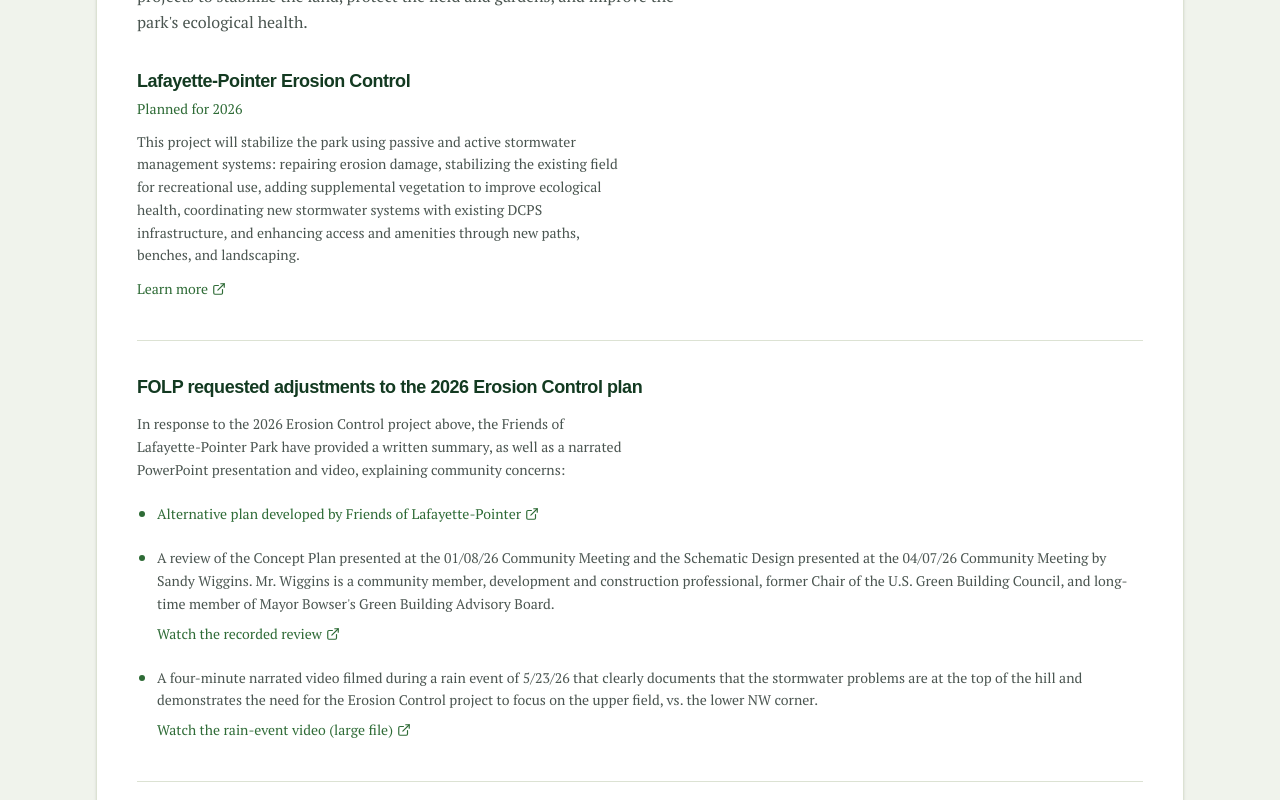
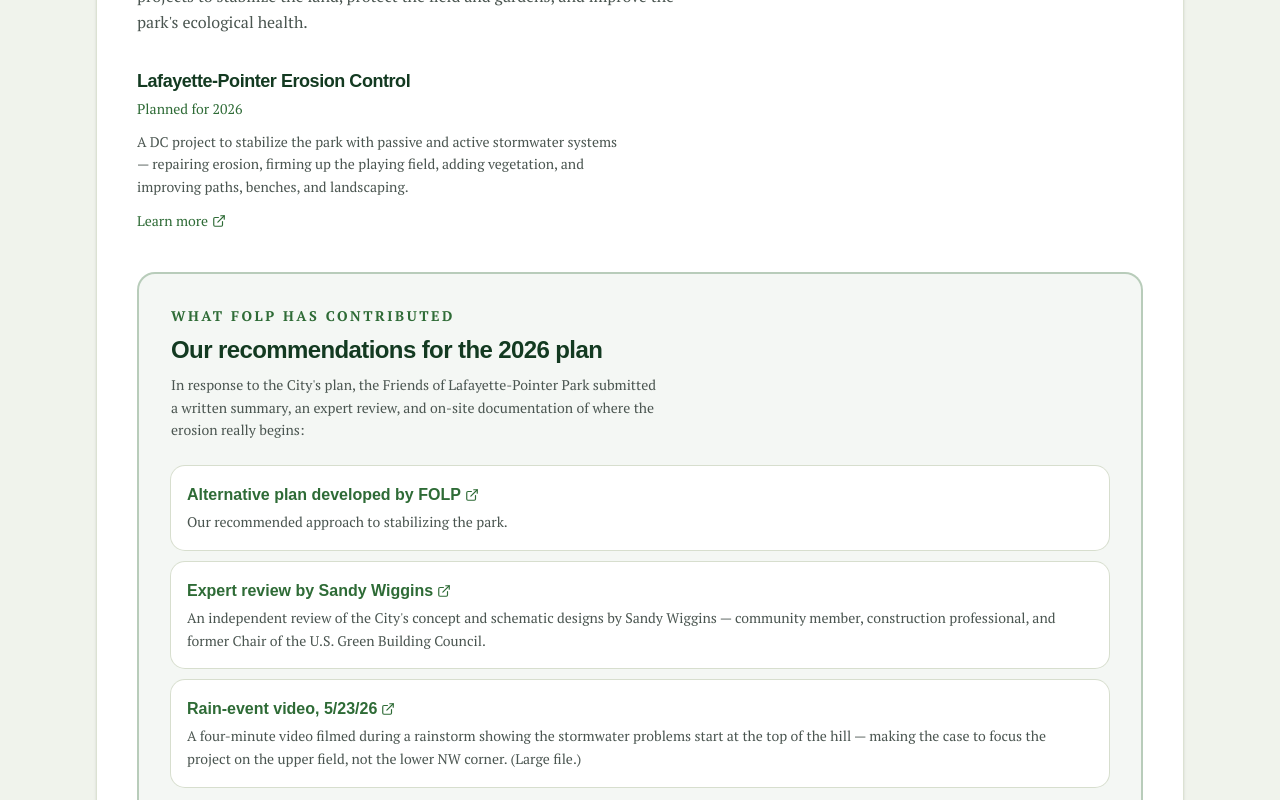
Before and after one commit to leftjeff/lafayette, a Next.js app: page /park in a window 1280 px wide. Shown: the part 2560-3360 px from the top of the page. Built offline with nearby package versions, Linux system fonts and the light colour scheme; a web font is replaced by a local one.

Commit message:
Condense stormwater 2026 section + highlight FOLP contributions; add bear carving to history accomplishments

```diff
--- a/src/app/history/page.tsx
+++ b/src/app/history/page.tsx
@@ -276,6 +276,37 @@
 						</p>
 					</div>
 
+					<div className="overflow-hidden rounded-2xl border border-border/60 bg-card shadow-sm sm:grid sm:grid-cols-[1fr_1.1fr]">
+						<div className="relative aspect-[4/3] sm:aspect-auto">
+							<Image
+								src="/photos/bear-carving-paul-waclo.jpg"
+								alt="Artist Paul Waclo carving a bear from a storm-damaged oak stump at Lafayette-Pointer Park, June 2026"
+								fill
+								sizes="(min-width: 640px) 24rem, 100vw"
+								className="object-cover"
+							/>
+						</div>
+						<div className="p-6 sm:p-8">
+							<p className="eyebrow text-primary">June 2026 — most recent</p>
+							<h3 className="mt-2 font-heading text-2xl font-semibold tracking-tight">
+								The bear carving
+							</h3>
+							<p className="mt-3 text-base leading-relaxed text-muted-foreground">
+								Thanks to generous community members, FOLP reached its
+								fundraising goal and commissioned artist Paul Waclo to transform
+								a storm-damaged 250-year-old oak into a sculpture of a bear —
+								the longtime mascot of Lafayette Elementary School — the week of
+								June 8–12, 2026.
+							</p>
+							<Link
+								href="/events#bear-carving"
+								className="mt-4 inline-block text-primary underline"
+							>
+								Read the story →
+							</Link>
+						</div>
+					</div>
+
 					{accomplishments ? (
 						<details className="rounded-lg border border-border/70 bg-card p-4">
 							<summary className="cursor-pointer font-heading text-lg font-semibold">
--- a/src/app/park/page.tsx
+++ b/src/app/park/page.tsx
@@ -255,13 +255,10 @@
 								Planned for 2026
 							</p>
 							<p className="mt-3 max-w-prose text-sm leading-relaxed text-muted-foreground">
-								This project will stabilize the park using passive and active
-								stormwater management systems: repairing erosion damage,
-								stabilizing the existing field for recreational use, adding
-								supplemental vegetation to improve ecological health,
-								coordinating new stormwater systems with existing DCPS
-								infrastructure, and enhancing access and amenities through new
-								paths, benches, and landscaping.
+								A DC project to stabilize the park with passive and active
+								stormwater systems — repairing erosion, firming up the playing
+								field, adding vegetation, and improving paths, benches, and
+								landscaping.
 							</p>
 							<a
 								href="https://dgs.dc.gov/page/lafayette-pointer-park-erosion-control"
@@ -274,67 +271,69 @@
 							</a>
 						</div>
 
-						<div className="mt-10 border-t border-border/60 pt-8">
-							<h3 className="font-heading text-lg font-semibold tracking-tight">
-								FOLP requested adjustments to the 2026 Erosion Control plan
+						<div className="mt-10 rounded-2xl border-2 border-primary/30 bg-primary/5 p-6 sm:p-8">
+							<p className="text-sm font-semibold uppercase tracking-[0.18em] text-primary">
+								What FOLP has contributed
+							</p>
+							<h3 className="mt-2 font-heading text-xl font-semibold tracking-tight sm:text-2xl">
+								Our recommendations for the 2026 plan
 							</h3>
-							<p className="mt-3 max-w-prose text-sm leading-relaxed text-muted-foreground">
-								In response to the 2026 Erosion Control project above, the
-								Friends of Lafayette-Pointer Park have provided a written
-								summary, as well as a narrated PowerPoint presentation and
-								video, explaining community concerns:
+							<p className="mt-2 max-w-prose text-sm leading-relaxed text-muted-foreground">
+								In response to the City&apos;s plan, the Friends of
+								Lafayette-Pointer Park submitted a written summary, an expert
+								review, and on-site documentation of where the erosion really
+								begins:
 							</p>
-							<ul className="mt-5 list-disc space-y-5 pl-5 marker:text-primary">
-								<li>
+							<div className="mt-6 space-y-3">
+								<div className="rounded-xl bg-card p-4 ring-1 ring-border/60">
 									<a
 										href="https://www.dropbox.com/scl/fi/4cmqgukwv2cmoon6thw0u/FOLP-Summary-Slide-Recommendation-to-Park-Stormwater-and-Erosion-Control-Schematic-Plan.jpg.pdf?rlkey=3xdi4jg42rgbw2kofnwq8rl7y&st=4w62cljp&dl=0"
 										target="_blank"
 										rel="noreferrer"
-										className="inline-flex items-center text-sm font-medium text-primary hover:underline"
+										className="inline-flex items-center font-heading text-base font-semibold text-primary hover:underline"
 									>
-										Alternative plan developed by Friends of Lafayette-Pointer
+										Alternative plan developed by FOLP
 										<ExternalLink className="ml-1 size-3.5" />
 									</a>
-								</li>
-								<li>
-									<p className="text-sm leading-relaxed text-muted-foreground">
-										A review of the Concept Plan presented at the 01/08/26
-										Community Meeting and the Schematic Design presented at the
-										04/07/26 Community Meeting by Sandy Wiggins. Mr. Wiggins is
-										a community member, development and construction
-										professional, former Chair of the U.S. Green Building
-										Council, and long-time member of Mayor Bowser&apos;s Green
-										Building Advisory Board.
+									<p className="mt-1 text-sm leading-relaxed text-muted-foreground">
+										Our recommended approach to stabilizing the park.
 									</p>
+								</div>
+								<div className="rounded-xl bg-card p-4 ring-1 ring-border/60">
 									<a
 										href="https://www.dropbox.com/scl/fi/bv8bn94g6vhe1j46c6msg/FOLP-Recorded-Response-to-Park-Stormwater-and-Erosion-Control-Schematic-Plan-Sandy-Wiggins.mp4?rlkey=y7tbx36ffqccztbsqwvuw7syy&st=cwtodl0r&dl=0"
 										target="_blank"
 										rel="noreferrer"
-										className="mt-2 inline-flex items-center text-sm font-medium text-primary hover:underline"
+										className="inline-flex items-center font-heading text-base font-semibold text-primary hover:underline"
 									>
-										Watch the recorded review
+										Expert review by Sandy Wiggins
 										<ExternalLink className="ml-1 size-3.5" />
 									</a>
-								</li>
-								<li>
-									<p className="text-sm leading-relaxed text-muted-foreground">
-										A four-minute narrated video filmed during a rain event of
-										5/23/26 that clearly documents that the stormwater problems
-										are at the top of the hill and demonstrates the need for the
-										Erosion Control project to focus on the upper field, vs. the
-										lower NW corner.
+									<p className="mt-1 text-sm leading-relaxed text-muted-foreground">
+										An independent review of the City&apos;s concept and
+										schematic designs by Sandy Wiggins — community member,
+										construction professional, and former Chair of the U.S.
+										Green Building Council.
 									</p>
+								</div>
+								<div className="rounded-xl bg-card p-4 ring-1 ring-border/60">
 									<a
 										href="https://www.dropbox.com/scl/fi/wyryl3i64pgvgku9r0lcd/FOLP-Rain-Event-Video-on-5-23-26-by-Tracy-Bowen-SD-480p.mov?rlkey=8y8677nzj7ai1juxofpf2x178&st=dk1rw5c8&dl=0"
 										target="_blank"
 										rel="noreferrer"
-										className="mt-2 inline-flex items-center text-sm font-medium text-primary hover:underline"
+										className="inline-flex items-center font-heading text-base font-semibold text-primary hover:underline"
 									>
-										Watch the rain-event video (large file)
+										Rain-event video, 5/23/26
 										<ExternalLink className="ml-1 size-3.5" />
 									</a>
-								</li>
-							</ul>
+									<p className="mt-1 text-sm leading-relaxed text-muted-foreground">
+										A four-minute video filmed during a rainstorm showing the
+										stormwater problems start at the top of the hill — making
+										the case to focus the project on the upper field, not the
+										lower NW corner. (Large file.)
+									</p>
+								</div>
+							</div>
 						</div>
 
 						<div className="mt-10 border-t border-border/60 pt-8">
```
